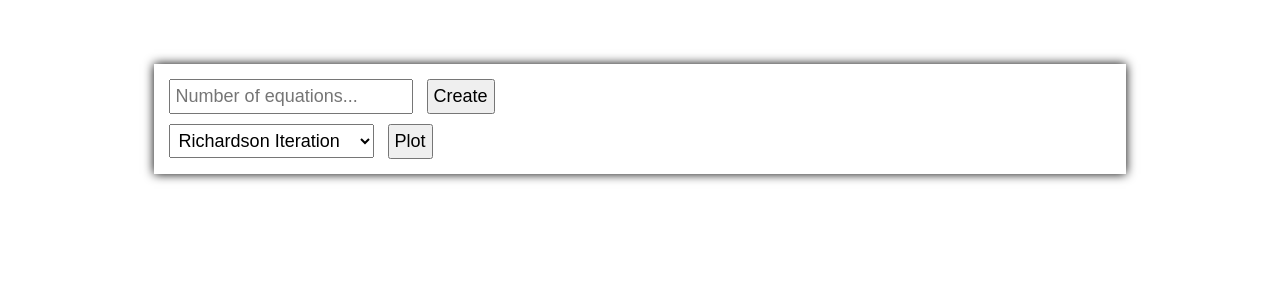
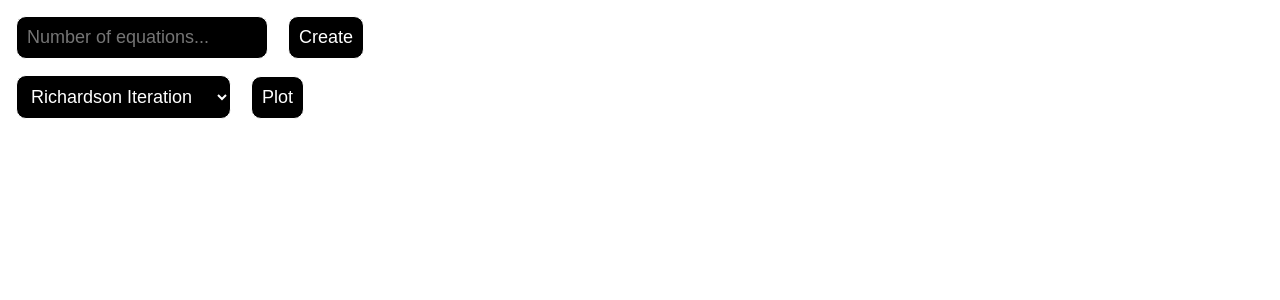
Before and after one commit to CryAndRRich/Solving-System-Equations, a Flask app: page / in a window 1280 px wide. Shown: the top 300 px of the page. Run offline with Flask 3, Linux system fonts and the light colour scheme.

Commit message:
Add effects

```diff
--- a/static/css/style.css
+++ b/static/css/style.css
@@ -1,18 +1,19 @@
-body {
-    margin: 5vw 12vw 5vw 12vw;
-    box-shadow: black 0 0 10px;
-    background: white;
-    padding: 10px;
-}
-
 #create-text {
     width: 230px;
 }
 
 #create-text, #create-button, #method, #submit-button{
     font-size: 18px;
-    padding: 5px;
-    margin: 5px;
+    padding: 10px;
+    margin: 8px;
+    border: 1.5px solid white;
+    border-radius: 10px;
+    background-color: black;
+    color: white;
+}
+
+#create-text:hover, #create-button:hover, #method:hover, #submit-button:hover {
+    border-color: #1eff00;
 }
 
 #equation {
@@ -27,12 +28,22 @@ body {
 }
 
 #entry {
-    width: 30px;
+    width: 25px;
     height: 20px;
-    margin: 2px;
+    margin: 5px 3px 5px 8px;
+    border: 1px solid white;
+    border-radius: 8px;
+    background-color: black;
+    color: white;
+    text-align: center;
+}
+
+#entry:hover {
+    border-color: #1eff00;
 }
 
 #variable {
     line-height: 0px;
     font-family: sans-serif;
+    color: white;
 }
```
